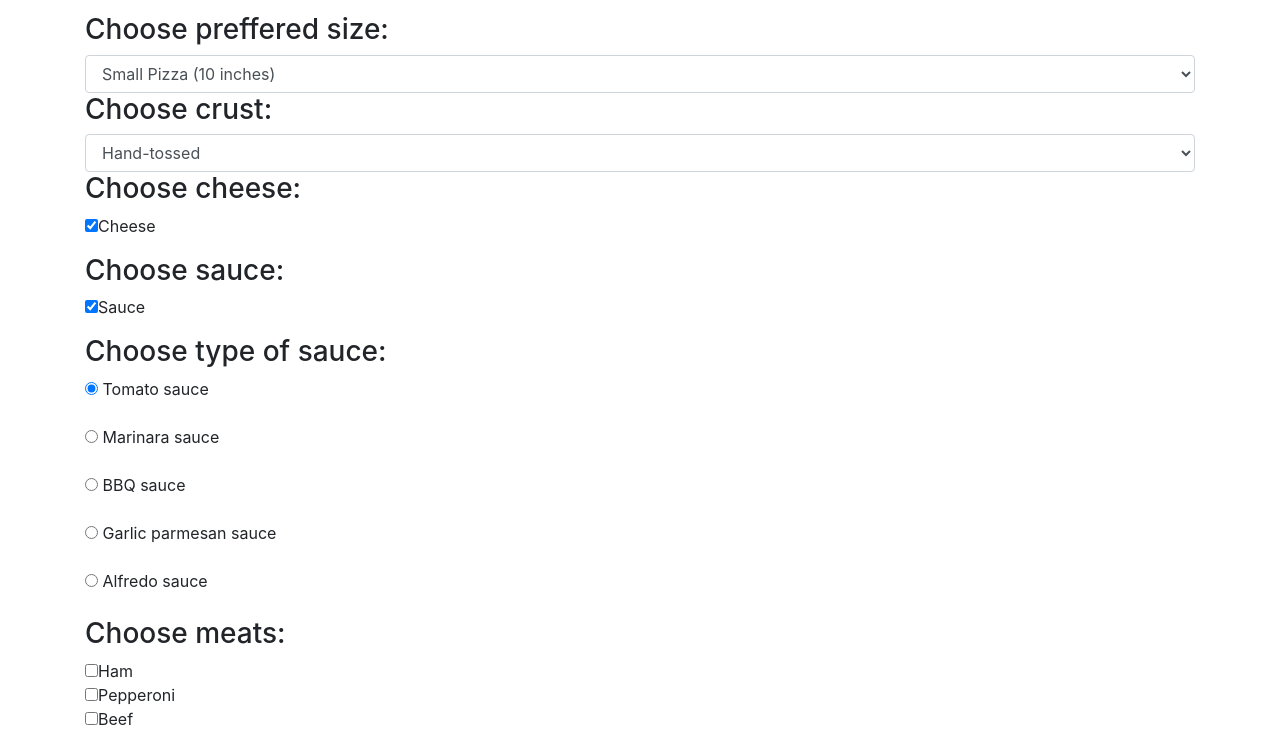
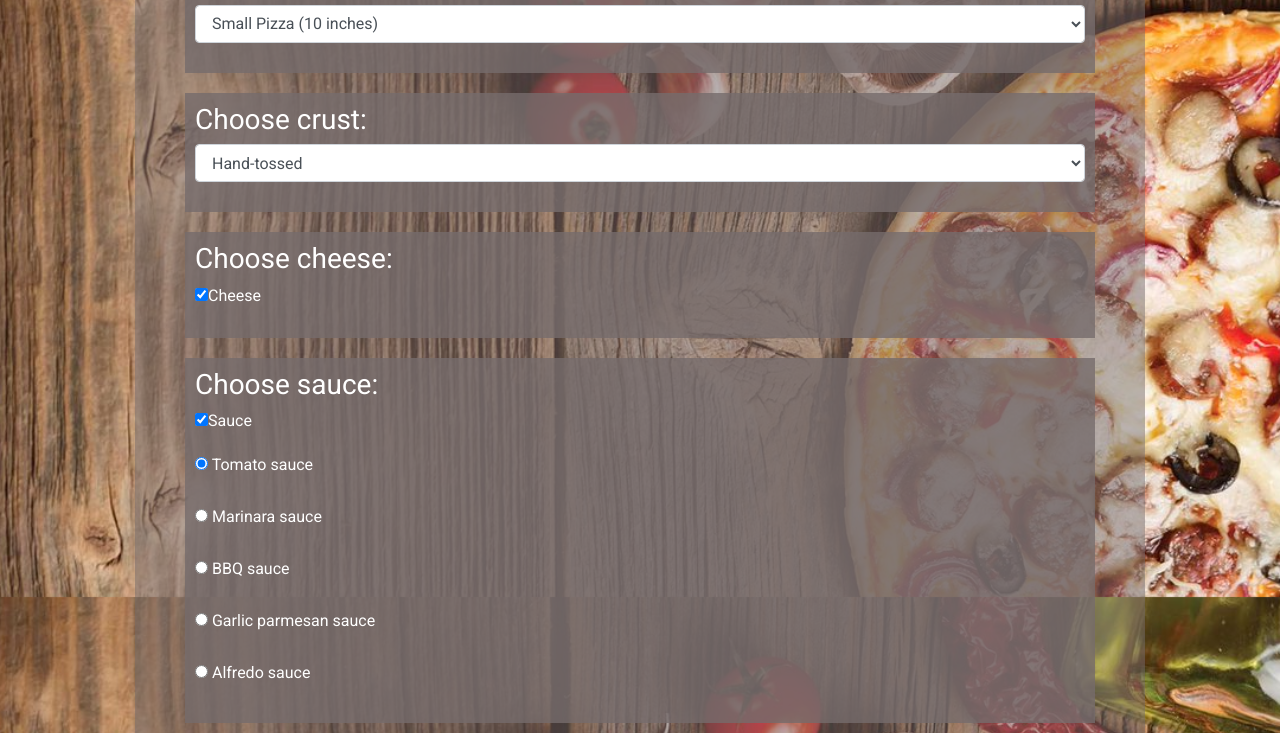
Before and after one commit to potrebichka/Order-Pizza, a plain HTML site: page index.html in a window 1280 px wide. Shown: the part 203-936 px from the top of the page. Drawn offline with Linux system fonts and the light colour scheme.

Commit message:
add background styling

```diff
--- a/css/styles.css
+++ b/css/styles.css
@@ -1,3 +1,31 @@
 .large, .medium, .medium-large {
     display: none;
 }
+
+body {
+    background-image: url("../img/background.jpg");
+    background-attachment: fixed;
+    background-size: cover;
+    color: white;
+    font-family: Roboto;
+}
+
+#box {
+    background-color: rgba(118,108,108, 0.5);
+    margin: 50px;
+    padding: 50px;
+}
+
+#box h1 {
+    text-align: center;
+}
+
+.form-group, .form-control {
+    margin-bottom: 20px;
+}
+
+.innerBox {
+    background-color: rgba(118,108,108, 0.8);
+    padding: 10px;
+    margin-bottom: 20px;
+}
--- a/index.html
+++ b/index.html
@@ -1,6 +1,7 @@
 <!DOCTYPE html>
 <html>
   <head>
+    <link href="https://fonts.googleapis.com/css?family=Roboto&display=swap" rel="stylesheet">
     <link href="css/bootstrap.css" rel="stylesheet" type="text/css">
     <link href="css/styles.css" rel="stylesheet" type="text/css">
     <script src="js/jquery-3.4.1.js"></script>
@@ -9,16 +10,19 @@
   </head>
   <body>
     <div class="container">
-      <div class="jumbotron">
+
+      <div id="box">
         <h1>Order pizza</h1>
-      </div>
         <form id="pizzaForm">
+          <div class="innerBox">
             <h3>Choose preffered size:</h3>
             <select class="form-control" id="sizes">
               <option value="10">Small Pizza (10 inches)</option>
               <option value="12">Medium Pizza (12 inches)</option>
               <option value="14">Large Pizza (14 inches)</option>
             </select>
+          </div>
+          <div class="innerBox">
             <h3>Choose crust:</h3>
             <select class="form-control" id="crusts">
               <option>Hand-tossed</option>
@@ -27,16 +31,19 @@
               <option class="medium">Handmade pan</option>
               <option class="small">Gluten free crust</option>
             </select>
+          </div>
+          <div class="innerBox">
             <h3>Choose cheese:</h3>
             <div class="form-group">
               <input type="checkbox" name="cheese" checked>Cheese<br>
             </div>
+          </div>
+          <div class="innerBox">
             <h3>Choose sauce:</h3>
             <div class="form-group">
               <input type="checkbox" name="sauce" id="sauce" checked>Sauce<br>
             </div>
             <div class="sauces">
-          <h3>Choose type of sauce:</h3>
                 <div class="form-group">
                   <label>
                     <input type="radio" name="sauces" value="tomato sauce" checked>
@@ -68,6 +75,8 @@
                   </label>
                 </div>
               </div>
+          </div>
+          <div class="innerBox">
             <h3>Choose meats:</h3>
             <div class="form-group">
               <input type="checkbox" name="meats">Ham<br>
@@ -78,6 +87,8 @@
               <input type="checkbox" name="meats">Chicken<br>
               <input type="checkbox" name="meats">Bacon<br>
             </div>
+          </div>
+          <div class="innerBox">
             <h3>Choose toppings:</h3>
             <div class="form-group">
               <input type="checkbox" name="toppings">Jalapeno peppers<br>
@@ -92,6 +103,8 @@
               <input type="checkbox" name="toppings">Spinach<br>
               <input type="checkbox" name="toppings">Feta cheese<br>
             </div>
+          </div>
+
 
           <button type="submit" class="btn btn-info">Get price</button>
         </form>
@@ -99,5 +112,7 @@
           <h2>The cost of your pizza: $<span id="finalCost">0</span></h2>
         </div>
       </div>
+
+    </div>
   </body>
 </html>
--- a/js/scripts.js
+++ b/js/scripts.js
@@ -8,14 +8,6 @@ function Pizza(size, crust, cheese, hasSauce, sauce, meats, toppings) {
     this.toppings = toppings,
     this.price = 0
 }
-
-// Pizza.prototype.addTopping = function (topping) {
-//     this.toppings.push(topping);
-// }
-
-// Pizza.prototype.changeSize = function (size) {
-//     this.size = size;
-// }
 
 Pizza.prototype.calculatePrice = function() {
 
@@ -33,8 +25,6 @@ Pizza.prototype.calculatePrice = function() {
 
     switch (this.crust) {
         case "Handmade pan":
-            this.price += 3;
-            break;
         case "Gluten free crust":
             this.price += 1.5;
             break;
@@ -121,7 +111,6 @@ $(document).ready(function() {
         })
 
         var pizza = new Pizza(chosenSize, chosenCrust, chosenCheese,hasSauce,chosenSauce,chosenMeats,chosenToppings);
-        console.log(pizza);
         var cost = pizza.calculatePrice();
         $("#finalCost").text(cost);
     })
```
Also changed, not shown: img/background.jpg (added). Lines whose indentation alone changed are shown as unchanged.
